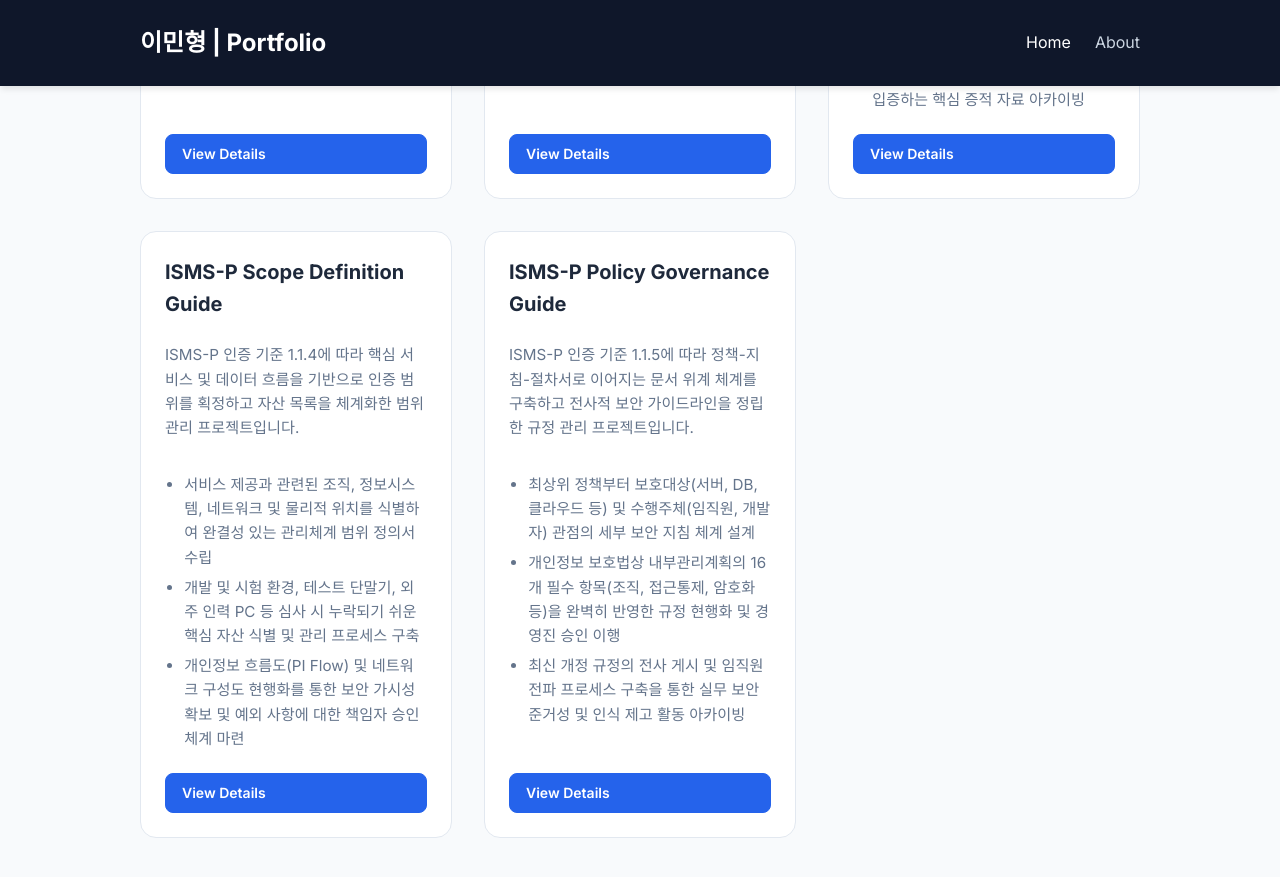
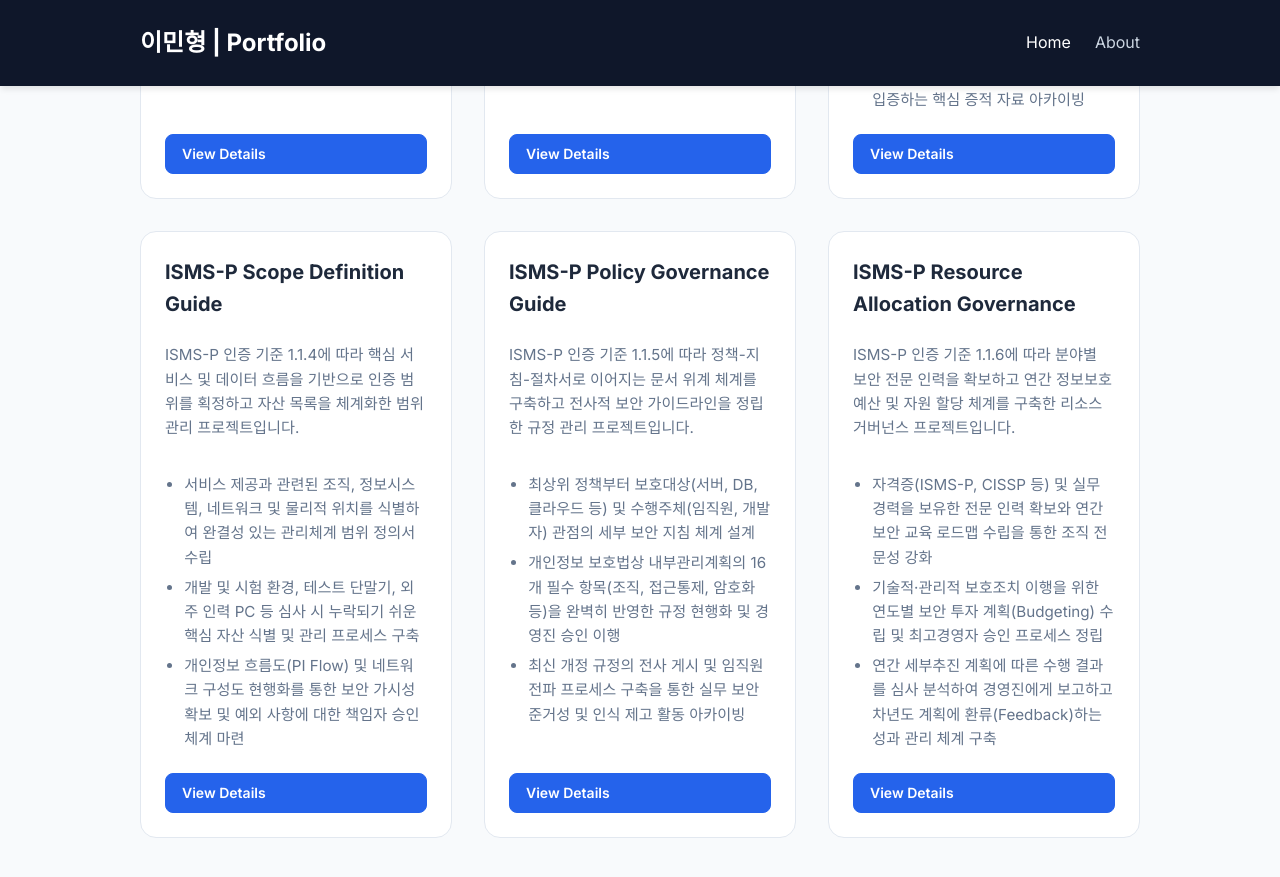
Before and after one commit to 971023als/971023als.github.io, a Jekyll site: the page built from index.md, in a window 1280 px wide and 900 px high, scrolled down 7467 px. Shown: the top 877 px of the window. Built offline with Jekyll 4.4.1, drawn with Linux system fonts in a browser that asks for light colours.

Commit message:
Add ISMS-P Resource Allocation Governance project page

```diff
--- a/index.md
+++ b/index.md
@@ -571,6 +571,20 @@ title: "Home"
                 <a href="/projects/isms-p-policy-governance-guide/" class="btn btn-small">View Details</a>
             </div>
         </div>
+        <div class="project-card">
+            <div class="project-info">
+                <h3>ISMS-P Resource Allocation Governance</h3>
+                <p>
+                    ISMS-P 인증 기준 1.1.6에 따라 분야별 보안 전문 인력을 확보하고 연간 정보보호 예산 및 자원 할당 체계를 구축한 리소스 거버넌스 프로젝트입니다.
+                </p>
+                <ul class="project-points">
+                    <li>자격증(ISMS-P, CISSP 등) 및 실무 경력을 보유한 전문 인력 확보와 연간 보안 교육 로드맵 수립을 통한 조직 전문성 강화</li>
+                    <li>기술적·관리적 보호조치 이행을 위한 연도별 보안 투자 계획(Budgeting) 수립 및 최고경영자 승인 프로세스 정립</li>
+                    <li>연간 세부추진 계획에 따른 수행 결과를 심사 분석하여 경영진에게 보고하고 차년도 계획에 환류(Feedback)하는 성과 관리 체계 구축</li>
+                </ul>
+                <a href="/projects/isms-p-resource-allocation-governance/" class="btn btn-small">View Details</a>
+            </div>
+        </div>
     </div>
 </section>
 
```
Also changed, not shown: projects/isms-p-resource-allocation-governance.md (added, +51 -0 lines), 2 other files.
